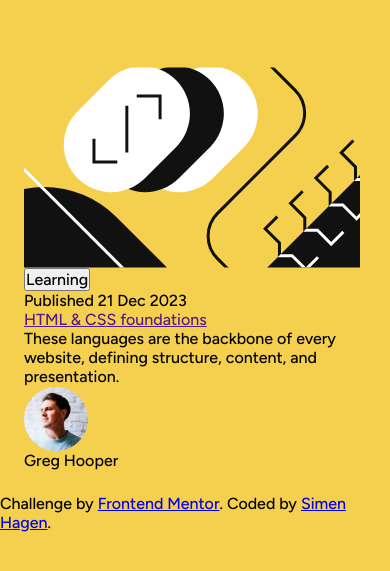
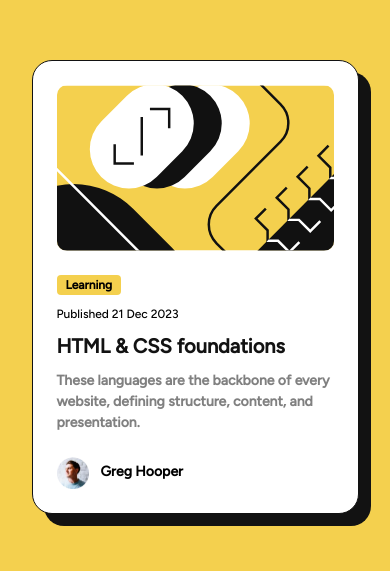
Before and after one commit to SimenHagen86/fem-blog-preview-card-main, a website built with Vite: page index.html in a window 390 px wide. Shown: the part 135-706 px from the top of the page. Built offline with nearby package versions, Linux system fonts and the light colour scheme.

Commit message:
mobile view done

```diff
--- a/index.html
+++ b/index.html
@@ -17,29 +17,27 @@
     <link rel="stylesheet" href="style.css" />
   </head>
   <body>
-    <main class="container" >
     <div class="card">
       <img
+        class="card-img"
         src="assets/images/illustration-article.svg"
         alt="image-header-desktop" />
-        <button type='button'>Learning</button>
-        <p class="lead">Published 21 Dec 2023</p>
+      <button type="button" class="btn">Learning</button>
+      <p class="published">Published 21 Dec 2023</p>
       <h1><a href=""> HTML & CSS foundations</a></h1>
-        <p class="description">
+      <p class="dectription">
         These languages are the backbone of every website, defining structure,
         content, and presentation.
       </p>
 
-        <div class="card__footer">
-          <img
-            src="assets/images/image-avatar.webp"
-            alt="image of Greg Hooper" />
+      <div class="author">
+        <img src="assets/images/image-avatar.webp" alt="image of Greg Hooper" />
         <p>Greg Hooper</p>
       </div>
     </div>
-    </main>
+
     <footer>
-      <div class="attribution">
+      <div class="attribution hidden">
         Challenge by
         <a
           href="https://www.frontendmentor.io?ref=challenge"
--- a/style.css
+++ b/style.css
@@ -1,20 +1,24 @@
-@import url('https://fonts.googleapis.com/css2?family=Figtree:wght@500&display=swap');
+@import url('https://fonts.googleapis.com/css2?family=Figtree:wght@500,800&display=swap');
 
 /*  variables */
 
 :root {
+  --mobile: 375px;
+  --desktop: 1440px;
   /* neuttral colors */
-  --clr-neutral-100: hsl(47, 88%, 63%);
+  --clr-neutral-100: hsl(0, 0%, 100%);
   --clr-neutral-400: hsl(0, 0%, 50%);
   --clr-neutral-900: hsl(0, 0%, 7%);
   /* primary color */
   --clr-primary-400: hsl(47, 88%, 63%);
   /*  typograph*/
-  --ff-primary: Figtree;
-  --fs-300: 0.875;
+  --ff-base: Figtree;
+  --fs-200: 0.75rem;
+  --fs-300: 0.875rem;
   --fs-400: 1rem;
-  --fs-700: 1.5rem;
-  --fw-700: bold;
+  --fs-700: 1.25rem;
+  --fs-900: 1.5rem;
+  --fw-800: 800;
 }
 
 /* reset */
@@ -41,11 +45,77 @@ body {
   display: grid;
   place-content: center;
   font-size: var(--fs-400);
-  font-family: var(--ff-primary);
+  font-family: var(--ff-base);
   background-color: var(--clr-primary-400);
   min-height: 100vh;
+  line-height: 1.2;
 }
 .card {
-  min-width: 327px;
+  border-radius: 1.25rem;
   padding: 1.5rem;
+  width: min(20.4375rem);
+  padding: 1.5rem;
+  background-color: var(--clr-neutral-100);
+  border: 1px solid var(--clr-neutral-900);
+  box-shadow: 12px 12px 0 var(--clr-neutral-900);
 }
+
+.card > p:not(:first-of-type),
+h1 {
+  margin-top: 0.75rem;
+  font-weight: var(--fw-800);
+}
+
+.card .card-img {
+  border-radius: 0.625rem;
+}
+
+.btn {
+  font-size: var(--fs-200);
+  font-weight: var(--fw-800);
+  margin: 1.5rem 0 0.75rem 0;
+  border-radius: 0.25rem;
+  border: none;
+
+  padding: 0.25em 0.75em;
+  background-color: var(--clr-primary-400);
+}
+.published {
+  font-size: var(--fs-200);
+}
+
+h1 {
+  font-weight: var(--fw-800);
+  font-size: var(--fs-700);
+  & a {
+    text-decoration: none;
+    color: var(--clr-neutral-900);
+    transition: ease 0.3s;
+    &:hover {
+      color: var(--clr-primary-400);
+    }
+  }
+}
+
+.dectription {
+  color: var(--clr-neutral-400);
+  font-size: var(--fs-300);
+  line-height: 1.5;
+}
+
+.author {
+  margin-top: 1.5rem;
+  display: flex;
+  align-items: center;
+  gap: 0.75rem;
+  font-size: var(--fs-300);
+  font-weight: var(--fw-800);
+  & img {
+    width: 2rem;
+    aspect-ratio: 1 / 1;
+  }
+}
+
+.hidden {
+  display: none;
+}
```
Lines whose indentation alone changed are shown as unchanged.
